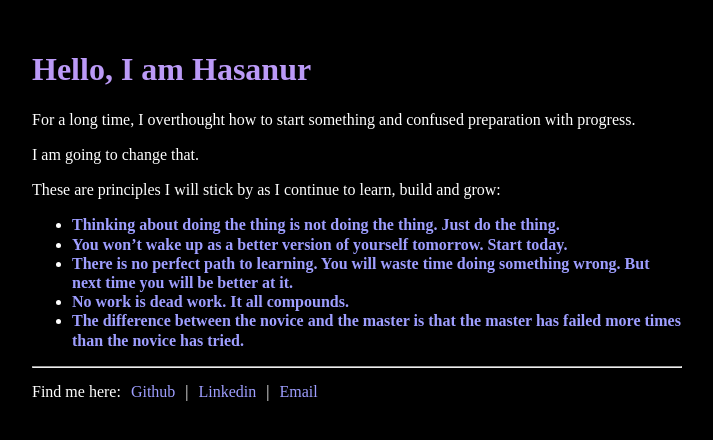
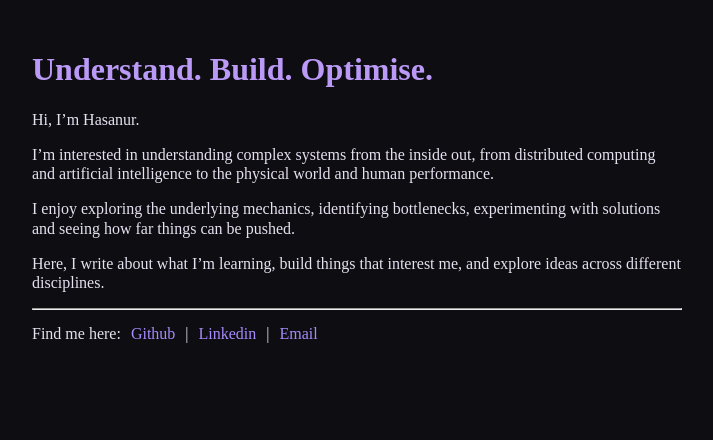
Before and after one commit to ElPatatone/ElPatatone.github.io, a Jekyll site: the page built from index.md, in a window 1280 px wide. Shown: the top 440 px of the page, without its empty margins (283-996 px from the left). Built offline with Jekyll 4.4.1, drawn with Linux system fonts in a browser that asks for light colours.

Commit message:
feat: start giving some love again

```diff
--- a/_sass/main.scss
+++ b/_sass/main.scss
@@ -1,200 +1,273 @@
-/* @import url("https://fonts.googleapis.com/css2?family=Space+Mono:wght@400;700&display=swap"); */
-/* @import url('https://fonts.googleapis.com/css2?family=Open+Sans:ital,wght@0,300..800;1,300..800&display=swap'); */
-/* @import url('https://fonts.googleapis.com/css2?family=Exo+2:ital,wght@0,100..900;1,100..900&family=Open+Sans:ital,wght@0,300..800;1,300..800&display=swap'); */
-/* @import url('https://fonts.googleapis.com/css2?family=Exo+2:ital,wght@0,100..900;1,100..900&family=Open+Sans:ital,wght@0,300..800;1,300..800&family=Roboto+Mono:ital,wght@0,100..700;1,100..700&display=swap'); */
+/* =========================================
+   COLOUR SYSTEM — MIDNIGHT VIOLET
+   ========================================= */
+
+:root {
+  /* Backgrounds */
+  --color-background: #0D0D12;
+  --color-surface: #171720;
+  --color-surface-alt: #20202B;
+
+  /* Typography */
+  --color-text: #E6E1F0;
+  --color-text-muted: #858394;
+  --color-heading: #BB9AF7;
+
+  /* Accents */
+  --color-accent: #A78BFA;
+  --color-accent-hover: #C4B5FD;
+  --color-link: #A78BFA;
+  --color-link-hover: #C4B5FD;
+
+  /* Borders and dividers */
+  --color-border: #343440;
+  --color-divider: #858394;
+
+  /* Code */
+  --color-code-text: #BB9AF7;
+  --color-code-inline: #A78BFA;
+  --color-code-background: #171720;
+
+  /* Tables */
+  --color-table-background: #171720;
+  --color-table-background-alt: #20202B;
+  --color-table-border: #343440;
+
+  /* Status */
+  --color-new: #F87171;
+}
+
+
+/* =========================================
+   GLOBAL STYLES
+   ========================================= */
+
+body {
+  color: var(--color-text);
+  background: var(--color-background);
+}
 
 body a {
-    /* font-family: "Roboto Mono", monospace; */
-    /* border-style: solid; */
-    /* border-color: red; */
   text-decoration: none;
 }
 
 body a:hover {
-  color: #fff;
+  color: var(--color-link-hover);
 }
+
+a[href] {
+  color: var(--color-link);
+}
+
+strong {
+  color: var(--color-accent);
+}
+
+
+/* =========================================
+   LAYOUT
+   ========================================= */
 
 div.main-container {
   width: 650px;
   margin: 30px auto 0px auto;
-    /* border-style: solid; */
-    /* border-color: red; */
 }
+
 div.navbar {
   width: 200px;
   display: flex;
   justify-content: space-between;
-    /* padding: 10px 20px; */
-    /* border-style: solid; */
-    /* border-color: blue; */
 }
+
 div.navbar a {
   text-decoration: none;
 }
-div.main-container p, div.main-container li {
+
+div.main-container p,
+div.main-container li {
   line-height: 1.2;
   font-size: 16px;
 }
+
 li.post-item {
   display: table;
   width: 100%;
-    /* border-style: solid; */
-    /* border-color: yellow; */
 }
+
 a.post-title {
   float: left;
   text-decoration: none;
-    /* border-style: solid; */
-    /* border-color: red; */
 }
+
 div.post-date {
   float: right;
-    /* border-style: solid; */
-    /* border-color: red; */
 }
+
+
+/* =========================================
+   TYPOGRAPHY
+   ========================================= */
+
 h1, h2, h3 {
-    color: #bb9af7;
-    /* color: #A0A0A0; */
-    /* border-style: solid; */
-    /* border-color: red; */
+  color: var(--color-heading);
 }
+
 aside {
-/*  margin-top: -20px;
-    margin-bottom: -10px; */
   margin-left: 20px;
   font-style: italic;
 }
+
+
+/* =========================================
+   CODE BLOCKS
+   ========================================= */
+
 pre {
   overflow: auto;
   word-wrap: normal;
   white-space: pre;
   display: block;
   padding: 15px;
-}
-.newlink:after {
-    content: "(new!)";
-    padding-left: 5px;
-    color: red;
-    font-style: italic;
-    display: inline-block;
-    text-decoration: none;
-}
-
-.footer-container {
-  /* display: flex; */
-  /* justify-content: center; */
-  /* border-style: solid; */
-  /* border-color: red; */
-}
-
-.footer-links-container {
-  display: flex;
-  /* flex-direction: column; */
-  gap: 10px;
-  margin-top: 15px;
-  /* border-style: solid; */
-  /* border-color: red; */
-}
-
-.quote-container {
-  /* border-style: solid; */
-  /* border-color: red; */
-}
-
-.quote-container em {
-  color: #bbb;
-  /* border-style: solid; */
-  /* border-color: blue; */
-}
-
-table {
-  margin: 15px 0;
-  padding: 0; }
-  table tr {
-    border-top: 1px solid #cccccc;
-    background-color: white;
-    margin: 0;
-    padding: 0; }
-    table tr:nth-child(2n) {
-      background-color: #f8f8f8;
-    }
-    table tr th {
-      font-weight: bold;
-      border: 1px solid #cccccc;
-      text-align: left;
-      margin: 0;
-      padding: 6px 13px; }
-    table tr td {
-      border: 1px solid #cccccc;
-      text-align: left;
-      margin: 0;
-      padding: 6px 13px; }
-    table tr th :first-child, table tr td :first-child {
-      margin-top: 0; }
-    table tr th :last-child, table tr td :last-child {
-      margin-bottom: 0; }
-
-/* Thanks to
-https://css-tricks.com/snippets/css/prevent-superscripts-and-subscripts-from-affecting-line-height/
-*/
-sup, sub {
-  vertical-align: baseline;
-  position: relative;
-  top: -0.4em;
-}
-sub {
-  top: 0.4em;
-}
-
-mjx-container[jax="SVG"] {
-  font-size: 135%;  /* Adjust this to your liking */
-}
-
-body {
-  color: #ffffff;
-  background: #000000;
-  /* background: #101010; */
-}
-a[href] {
-  color: #9e9eff;
-  /* color: #808080; */
-}
-
-strong {
-  color: #9e9eff;
+  background: var(--color-code-background);
 }
 
 code.highlighter-rouge {
-  /* color: #FFAB70; */
-  color: #9e9eff;
+  color: var(--color-code-text);
   font-size: 15px;
 }
-table tr {
-  border-top: 1px solid #555;
-  background-color: #121212;
-}
-table tr:nth-child(2n) {
-  background-color: #212121;
-}
-li code, p code {
-  color: #909090;
+
+li code,
+p code {
+  color: var(--color-code-inline);
 }
 
-/* Stuff for posts */
+
+/* =========================================
+   POSTS
+   ========================================= */
+
 img.post-inline-image {
   display: block;
   margin: 0 auto;
   max-width: 100%;
   max-height: 100%;
 }
+
 div.post-co-authors {
   padding-top: 10px;
 }
-/* TODO(max): See https://alexwlchan.net/2021/10/console-copying/ to disable
- * prompt selection in console blocks */
 
-/* Begin: display a small horizontal bar before footnote elements if they
- * exist. */
+.newlink:after {
+  content: "(new!)";
+  padding-left: 5px;
+  color: var(--color-new);
+  font-style: italic;
+  display: inline-block;
+  text-decoration: none;
+}
+
+
+/* =========================================
+   FOOTER
+   ========================================= */
+
+.footer-container {
+  /* display: flex; */
+  /* justify-content: center; */
+}
+
+.footer-links-container {
+  display: flex;
+  gap: 10px;
+  margin-top: 15px;
+}
+
+
+/* =========================================
+   QUOTES
+   ========================================= */
+
+.quote-container em {
+  color: var(--color-text-muted);
+}
+
+
+/* =========================================
+   TABLES
+   ========================================= */
+
+table {
+  margin: 15px 0;
+  padding: 0;
+  border-collapse: collapse;
+}
+
+table tr {
+  border-top: 1px solid var(--color-table-border);
+  background-color: var(--color-table-background);
+  margin: 0;
+  padding: 0;
+}
+
+table tr:nth-child(2n) {
+  background-color: var(--color-table-background-alt);
+}
+
+table tr th,
+table tr td {
+  border: 1px solid var(--color-table-border);
+  text-align: left;
+  margin: 0;
+  padding: 6px 13px;
+}
+
+table tr th {
+  font-weight: bold;
+}
+
+table tr th :first-child,
+table tr td :first-child {
+  margin-top: 0;
+}
+
+table tr th :last-child,
+table tr td :last-child {
+  margin-bottom: 0;
+}
+
+
+/* =========================================
+   SUPERSCRIPTS AND SUBSCRIPTS
+   ========================================= */
+
+/* Thanks to:
+   https://css-tricks.com/snippets/css/prevent-superscripts-and-subscripts-from-affecting-line-height/
+*/
+
+sup, sub {
+  vertical-align: baseline;
+  position: relative;
+  top: -0.4em;
+}
+
+sub {
+  top: 0.4em;
+}
+
+
+/* =========================================
+   MATHEMATICAL EXPRESSIONS
+   ========================================= */
+
+mjx-container[jax="SVG"] {
+  font-size: 135%;
+}
+
+
+/* =========================================
+   FOOTNOTES
+   ========================================= */
+
 div.footnotes {
   position: relative;
   display: inline-block;
@@ -202,16 +275,18 @@ div.footnotes {
 }
 
 div.footnotes:before {
-  /* Element only present when there are footnotes. */
   content: '';
   width: 50%;
   left: 25%;
   height: 2px;
-  background: #b0b0b0;
+  background: var(--color-divider);
   position: absolute;
   top: -1px;
 }
-/* End horizontal bar. */
+
+div.footnotes hr {
+  display: none;
+}
 
 a.footnote:before {
   content: "[";
@@ -220,21 +295,26 @@ a.footnote:before {
 a.footnote:after {
   content: "]";
 }
-figure object, figure svg, figure img {
+
+
+/* =========================================
+   FIGURES
+   ========================================= */
+
+figure object,
+figure svg,
+figure img {
   max-width: 100%;
   display: block;
   margin: auto;
 }
+
 figure figcaption {
   margin-top: 10px;
 }
+
 figcaption::before {
   counter-increment: figures;
   content: "Fig. " counter(figures) " - ";
   font-weight: bold;
 }
-
-/* gojekyll includes an <hr> in footnotes that we don't want */
-div.footnotes hr {
-  display: none;
-}
--- /dev/null
+++ b/_sass/testing.scss
@@ -0,0 +1,240 @@
+/* @import url("https://fonts.googleapis.com/css2?family=Space+Mono:wght@400;700&display=swap"); */
+/* @import url('https://fonts.googleapis.com/css2?family=Open+Sans:ital,wght@0,300..800;1,300..800&display=swap'); */
+/* @import url('https://fonts.googleapis.com/css2?family=Exo+2:ital,wght@0,100..900;1,100..900&family=Open+Sans:ital,wght@0,300..800;1,300..800&display=swap'); */
+/* @import url('https://fonts.googleapis.com/css2?family=Exo+2:ital,wght@0,100..900;1,100..900&family=Open+Sans:ital,wght@0,300..800;1,300..800&family=Roboto+Mono:ital,wght@0,100..700;1,100..700&display=swap'); */
+
+body a {
+    /* font-family: "Roboto Mono", monospace; */
+    /* border-style: solid; */
+    /* border-color: red; */
+    text-decoration: none;
+}
+
+body a:hover {
+  color: #fff;
+}
+
+div.main-container {
+    width: 650px;
+    margin: 30px auto 0px auto;
+    /* border-style: solid; */
+    /* border-color: red; */
+}
+div.navbar {
+    width: 200px;
+    display: flex;
+    justify-content: space-between;
+    /* padding: 10px 20px; */
+    /* border-style: solid; */
+    /* border-color: blue; */
+}
+div.navbar a {
+    text-decoration: none;
+}
+div.main-container p, div.main-container li {
+    line-height: 1.2;
+    font-size: 16px;
+}
+li.post-item {
+    display: table;
+    width: 100%;
+    /* border-style: solid; */
+    /* border-color: yellow; */
+}
+a.post-title {
+    float: left;
+    text-decoration: none;
+    /* border-style: solid; */
+    /* border-color: red; */
+}
+div.post-date {
+    float: right;
+    /* border-style: solid; */
+    /* border-color: red; */
+}
+h1, h2, h3 {
+    color: #bb9af7;
+    /* color: #A0A0A0; */
+    /* border-style: solid; */
+    /* border-color: red; */
+}
+aside {
+/*  margin-top: -20px;
+    margin-bottom: -10px; */
+    margin-left: 20px;
+    font-style: italic;
+}
+pre {
+    overflow: auto;
+    word-wrap: normal;
+    white-space: pre;
+    display: block;
+    padding: 15px;
+}
+.newlink:after {
+    content: "(new!)";
+    padding-left: 5px;
+    color: red;
+    font-style: italic;
+    display: inline-block;
+    text-decoration: none;
+}
+
+.footer-container {
+  /* display: flex; */
+  /* justify-content: center; */
+  /* border-style: solid; */
+  /* border-color: red; */
+}
+
+.footer-links-container {
+  display: flex;
+  /* flex-direction: column; */
+  gap: 10px;
+  margin-top: 15px;
+  /* border-style: solid; */
+  /* border-color: red; */
+}
+
+.quote-container {
+  /* border-style: solid; */
+  /* border-color: red; */
+}
+
+.quote-container em {
+  color: #bbb;
+  /* border-style: solid; */
+  /* border-color: blue; */
+}
+
+table {
+  margin: 15px 0;
+  padding: 0; }
+  table tr {
+    border-top: 1px solid #cccccc;
+    background-color: white;
+    margin: 0;
+    padding: 0; }
+    table tr:nth-child(2n) {
+      background-color: #f8f8f8;
+    }
+    table tr th {
+      font-weight: bold;
+      border: 1px solid #cccccc;
+      text-align: left;
+      margin: 0;
+      padding: 6px 13px; }
+    table tr td {
+      border: 1px solid #cccccc;
+      text-align: left;
+      margin: 0;
+      padding: 6px 13px; }
+    table tr th :first-child, table tr td :first-child {
+      margin-top: 0; }
+    table tr th :last-child, table tr td :last-child {
+      margin-bottom: 0; }
+
+/* Thanks to
+https://css-tricks.com/snippets/css/prevent-superscripts-and-subscripts-from-affecting-line-height/
+*/
+sup, sub {
+  vertical-align: baseline;
+  position: relative;
+  top: -0.4em;
+}
+sub {
+  top: 0.4em;
+}
+
+mjx-container[jax="SVG"] {
+  font-size: 135%;  /* Adjust this to your liking */
+}
+
+body {
+  color: #ffffff;
+  background: #000000;
+  /* background: #101010; */
+}
+a[href] {
+  color: #9e9eff;
+  /* color: #808080; */
+}
+
+strong {
+  color: #9e9eff;
+}
+
+code.highlighter-rouge {
+  /* color: #FFAB70; */
+  color: #9e9eff;
+  font-size: 15px;
+}
+table tr {
+  border-top: 1px solid #555;
+  background-color: #121212;
+}
+table tr:nth-child(2n) {
+  background-color: #212121;
+}
+li code, p code {
+  color: #909090;
+}
+
+/* Stuff for posts */
+img.post-inline-image {
+    display: block;
+    margin: 0 auto;
+    max-width: 100%;
+    max-height: 100%;
+}
+div.post-co-authors {
+    padding-top: 10px;
+}
+/* TODO(max): See https://alexwlchan.net/2021/10/console-copying/ to disable
+ * prompt selection in console blocks */
+
+/* Begin: display a small horizontal bar before footnote elements if they
+ * exist. */
+div.footnotes {
+  position: relative;
+  display: inline-block;
+  margin-top: 20px;
+}
+
+div.footnotes:before {
+  /* Element only present when there are footnotes. */
+  content: '';
+  width: 50%;
+  left: 25%;
+  height: 2px;
+  background: #b0b0b0;
+  position: absolute;
+  top: -1px;
+}
+/* End horizontal bar. */
+
+a.footnote:before {
+ content: "[";
+}
+
+a.footnote:after {
+    content: "]";
+}
+figure object, figure svg, figure img {
+  max-width: 100%;
+  display: block;
+  margin: auto;
+}
+figure figcaption {
+  margin-top: 10px;
+}
+figcaption::before {
+    counter-increment: figures;
+    content: "Fig. " counter(figures) " - ";
+    font-weight: bold;
+}
+
+/* gojekyll includes an <hr> in footnotes that we don't want */
+div.footnotes hr {
+  display: none;
+}
--- a/index.md
+++ b/index.md
@@ -1,17 +1,12 @@
 ---
 layout: default
 ---
-# Hello, I am Hasanur
+# Understand. Build. Optimise.
 
-For a long time, I overthought how to start something and confused preparation with progress.
+Hi, I'm Hasanur.
 
-I am going to change that.
+I'm interested in understanding complex systems from the inside out, from distributed computing and artificial intelligence to the physical world and human performance.
 
-These are principles I will stick by as I continue to learn, build and grow:
+I enjoy exploring the underlying mechanics, identifying bottlenecks, experimenting with solutions and seeing how far things can be pushed.
 
-- **Thinking about doing the thing is not doing the thing. Just do the thing.**
-- **You won't wake up as a better version of yourself tomorrow. Start today.**
-- **There is no perfect path to learning. You will waste time doing something wrong. But next time you will
-    be better at it.**
-- **No work is dead work. It all compounds.**
-- **The difference between the novice and the master is that the master has failed more times than the novice has tried.**
+Here, I write about what I'm learning, build things that interest me, and explore ideas across different disciplines.
```
Also changed, not shown: 4 other files. Lines whose indentation alone changed are shown as unchanged.
